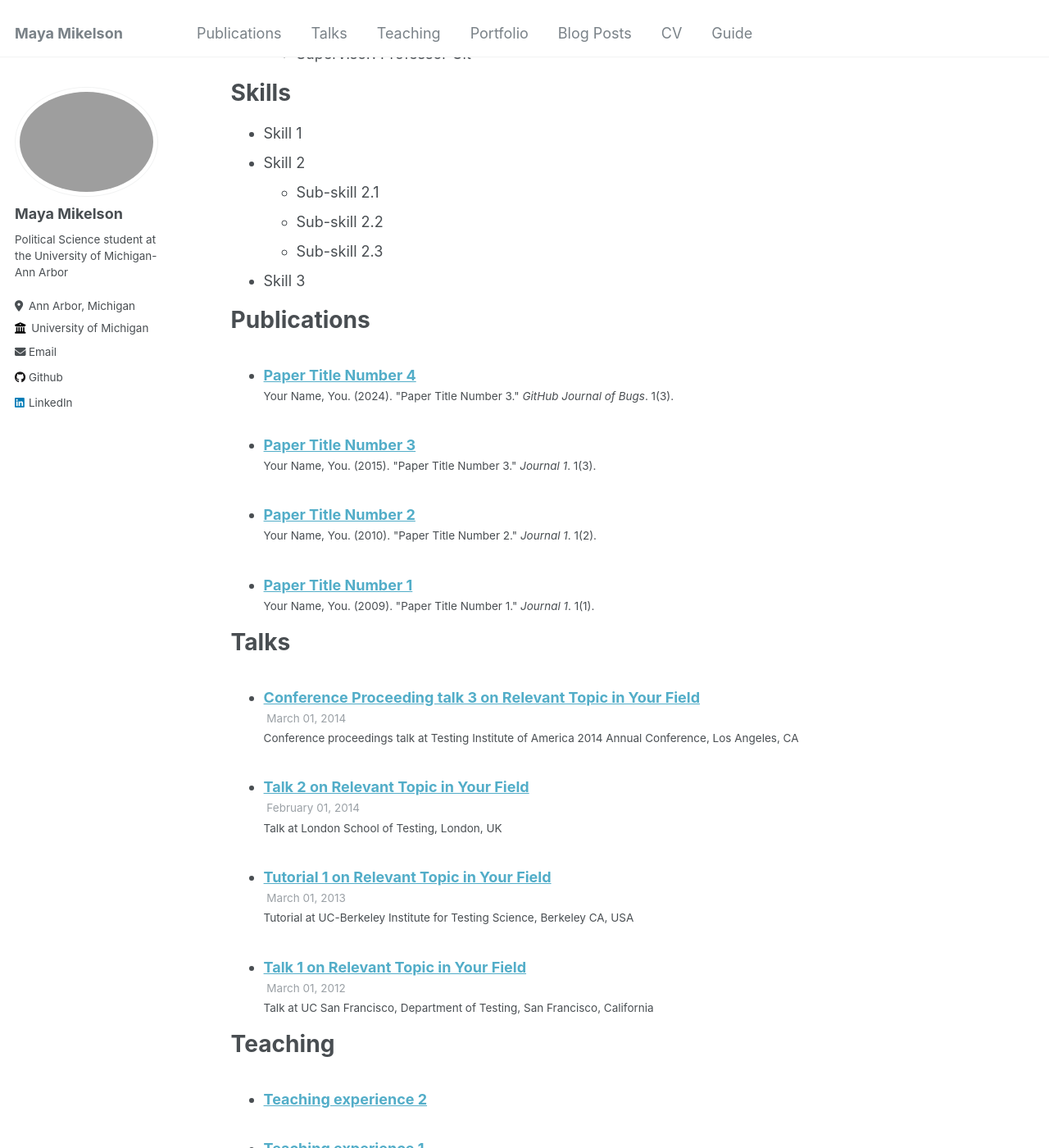
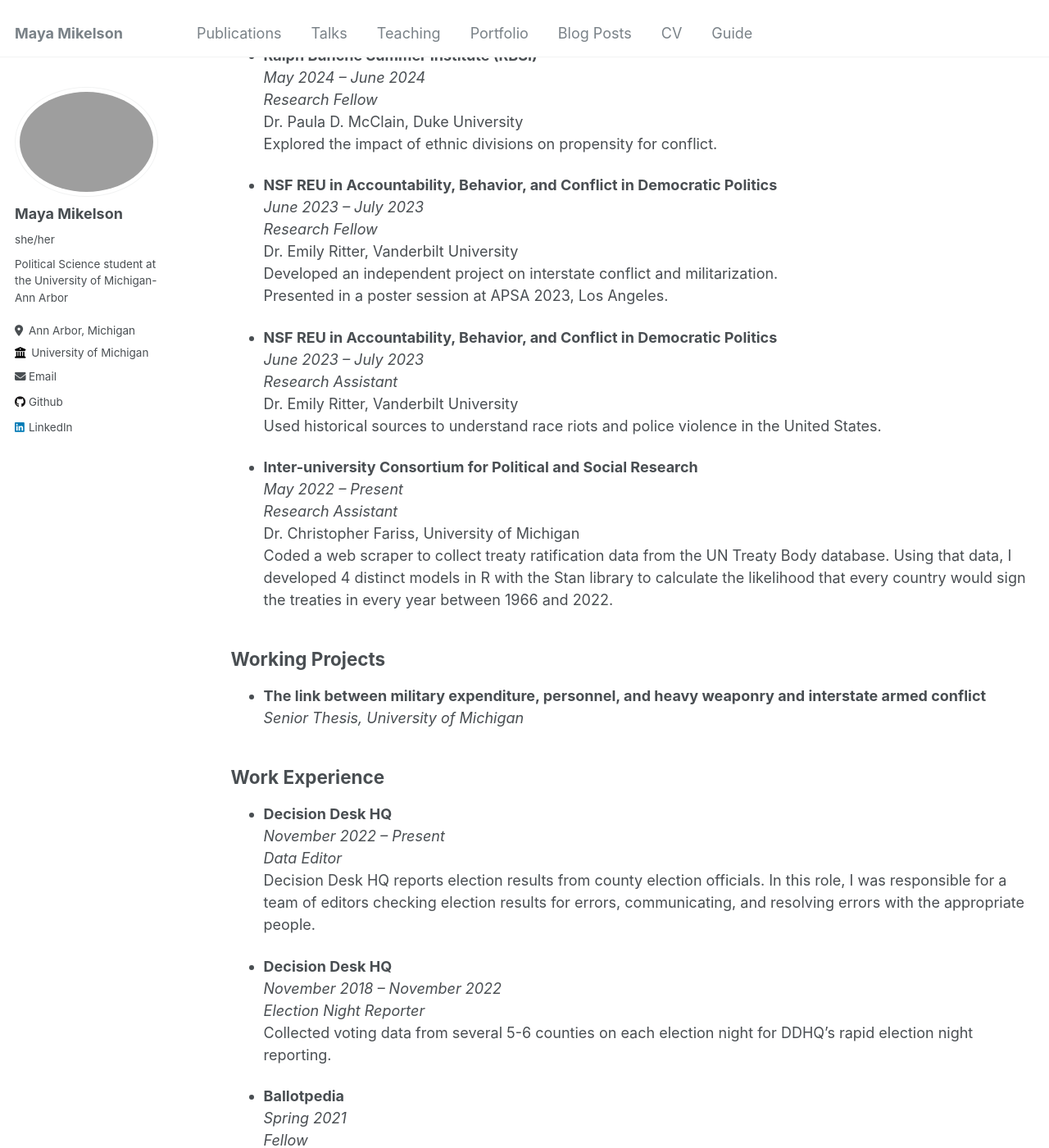
Before and after one commit to mwmikelson/mwmikelson.github.io, a Jekyll site: the page built from _pages/cv.md, in a window 1280 px wide and 1400 px high, scrolled down 695 px. Shown: the whole window at 82% size. Built offline with Jekyll 4.4.1, drawn with Linux system fonts in a browser that asks for light colours; some of the changed text lies outside the part shown.

Commit message:
changed CV

```diff
--- a/_config.yml
+++ b/_config.yml
@@ -23,7 +23,7 @@
   # Biographic information
   avatar           : "profile.png"
   name             : "Maya Mikelson"
-  pronouns         : # example: "she/her"
+  pronouns         : "she/her"
   bio              : "Political Science student at the University of Michigan-Ann Arbor"
   location         : "Ann Arbor, Michigan"
   employer         : "University of Michigan"
--- a/_pages/cv.md
+++ b/_pages/cv.md
@@ -9,56 +9,95 @@
 
 {% include base_path %}
 
-[embed]https://drive.google.com/file/d/1QwZh789Wyg3Bt0yyp62RyuiNUQRQhEeQ/view?usp=sharing[/embed]
+# Maya Mikelson
 
-Education
-======
-* B.S. in Political Science, University of Michigan, 2025 (expected)
+- **Phone:** 512.423.4989
+- **Email:** [mikelson@umich.edu](mailto:mikelson@umich.edu)
+- **LinkedIn:** [Maya Mikelson](https://www.linkedin.com/in/mayamikelson/)
 
-Work experience
-======
-* Spring 2024: Academic Pages Collaborator
-  * Github University
-  * Duties includes: Updates and improvements to template
-  * Supervisor: The Users
+## Education
+- **University of Michigan**
+  *Political Science*
+  *2021 -- 2025*
 
-* Fall 2015: Research Assistant
-  * Github University
-  * Duties included: Merging pull requests
-  * Supervisor: Professor Hub
+## Research Interests
+- Conflict and cooperation
+- Democratization
+- Dyadic analysis
 
-* Summer 2015: Research Assistant
-  * Github University
-  * Duties included: Tagging issues
-  * Supervisor: Professor Git
+## Research Experience
 
-Skills
-======
-* Skill 1
-* Skill 2
-  * Sub-skill 2.1
-  * Sub-skill 2.2
-  * Sub-skill 2.3
-* Skill 3
+- **Ralph Bunche Summer Institute (RBSI)**
+  *May 2024 -- June 2024*
+  *Research Fellow*
+  Dr. Paula D. McClain, Duke University
+  Explored the impact of ethnic divisions on propensity for conflict.
 
-Publications
-======
-  <ul>{% for post in site.publications reversed %}
-    {% include archive-single-cv.html %}
-  {% endfor %}</ul>
+- **NSF REU in Accountability, Behavior, and Conflict in Democratic Politics**
+  *June 2023 -- July 2023*
+  *Research Fellow*
+  Dr. Emily Ritter, Vanderbilt University
+  Developed an independent project on interstate conflict and militarization.
+  Presented in a poster session at APSA 2023, Los Angeles.
 
-Talks
-======
-  <ul>{% for post in site.talks reversed %}
-    {% include archive-single-talk-cv.html  %}
-  {% endfor %}</ul>
+- **NSF REU in Accountability, Behavior, and Conflict in Democratic Politics**
+  *June 2023 -- July 2023*
+  *Research Assistant*
+  Dr. Emily Ritter, Vanderbilt University
+  Used historical sources to understand race riots and police violence in the United States.
 
-Teaching
-======
-  <ul>{% for post in site.teaching reversed %}
-    {% include archive-single-cv.html %}
-  {% endfor %}</ul>
+- **Inter-university Consortium for Political and Social Research**
+  *May 2022 -- Present*
+  *Research Assistant*
+  Dr. Christopher Fariss, University of Michigan
+  Coded a web scraper to collect treaty ratification data from the UN Treaty Body database. Using that data, I developed 4 distinct models in R with the Stan library to calculate the likelihood that every country would sign the treaties in every year between 1966 and 2022.
 
-Service and leadership
-======
-* Currently signed in to 43 different slack teams
+## Working Projects
+- **The link between military expenditure, personnel, and heavy weaponry and interstate armed conflict**
+  *Senior Thesis, University of Michigan*
+
+## Work Experience
+
+- **Decision Desk HQ**
+  *November 2022 -- Present*
+  *Data Editor*
+  Decision Desk HQ reports election results from county election officials. In this role, I was responsible for a team of editors checking election results for errors, communicating, and resolving errors with the appropriate people.
+
+- **Decision Desk HQ**
+  *November 2018 -- November 2022*
+  *Election Night Reporter*
+  Collected voting data from several 5-6 counties on each election night for DDHQ’s rapid election night reporting.
+
+- **Ballotpedia**
+  *Spring 2021*
+  *Fellow*
+  Collaborated on creating a database of state-level elections data from 2010-2014. Used financial disclosure reports to calculate Senators’ and Representatives’ net worth to increase transparency.
+
+## Extracurriculars
+
+- **The Michigan Daily**
+  *January 2022 -- present*
+  *Data Editor and Data Journalist*
+  Stood in many elevators careening towards earth, and travelled into the event horizon of black holes.
+  Further mastered holding clocks and rulers.
+
+- **Michigan Policy Debate Team**
+  *August 2021 -- present*
+  *Member*
+  Represented Michigan at competitions around the US. Researched antitrust, legal personhood, and nuclear weapons policy.
+
+- **Michigan Foreign Policy Council**
+  *September 2021 -- December 2021*
+  *Member*
+  Researched energy policy in Afghanistan after the Taliban took control.
+
+## Skills
+
+- **Programming Languages:** R, STATA, Python, C++
+- **Data & Research Software:** Microsoft Office Suite, QGIS 3, and LaTeX
+
+## Relevant Course Work
+
+- **Political Science:** Game Theory, Survey Design & Analysis, Political Science Research Design, Data Science for International Studies, Measuring Democratic Backsliding
+- **Computer Science:** Programming Concepts, Discrete Math, Programming & Data Structures
+- **Mathematics & Statistics:** Applied Linear Algebra, Multivariable & Vector Calculus, Introduction to Statistical Computing, Introduction to Probability & Statistics
```
Also changed, not shown: 2 other files.
